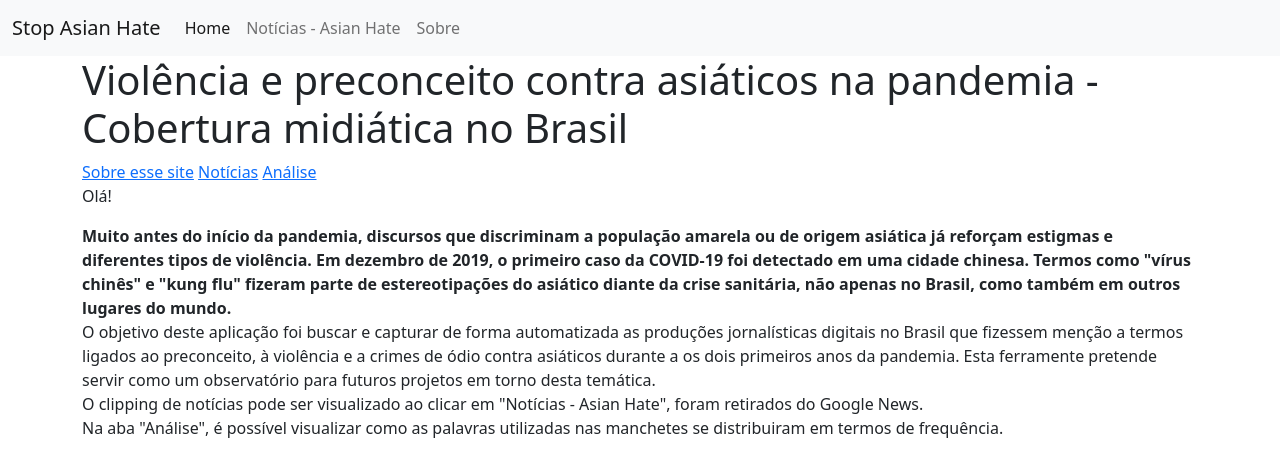
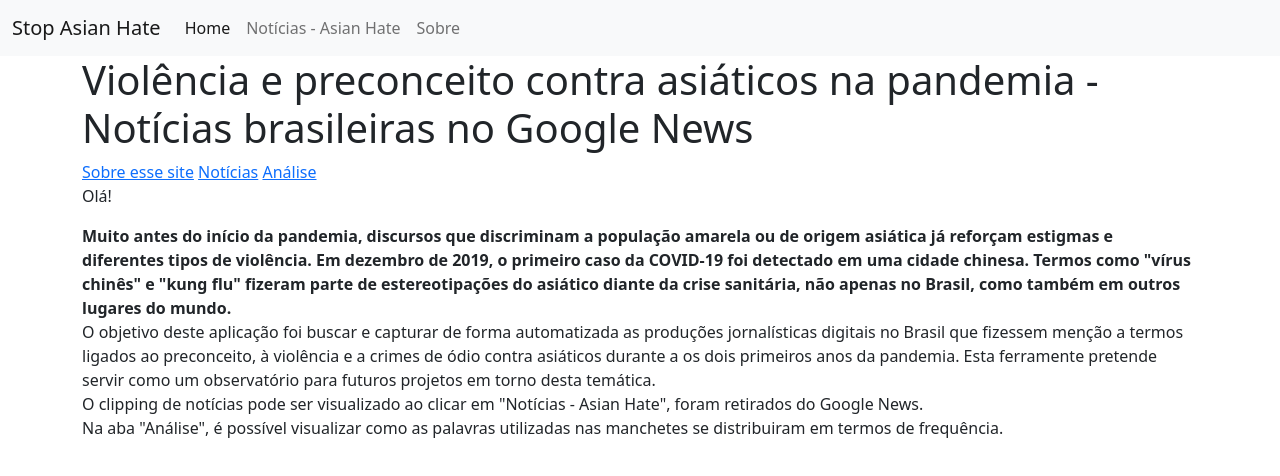
Before and after one commit to erikayukari/noticias-asian-hate, a Flask app: page / in a window 1280 px wide. Shown: the top 476 px of the page. Run offline with Flask 2, Linux system fonts and the light colour scheme.

Commit message:
Update home.html

```diff
--- a/templates/home.html
+++ b/templates/home.html
@@ -1,7 +1,7 @@
 
 {% extends 'base.html'%}
 {% block titulo %} Página Inicial{%endblock%}
-{%block cabecalho%} Violência e preconceito contra asiáticos na pandemia - Cobertura midiática no Brasil{%endblock%}
+{%block cabecalho%} Violência e preconceito contra asiáticos na pandemia - Notícias brasileiras no Google News{%endblock%}
 {%block conteudo%} <a href="/sobre">Sobre esse site</a>
   <a href="/noticias">Notícias</a>
 <a href="/analise">Análise</a>
```
